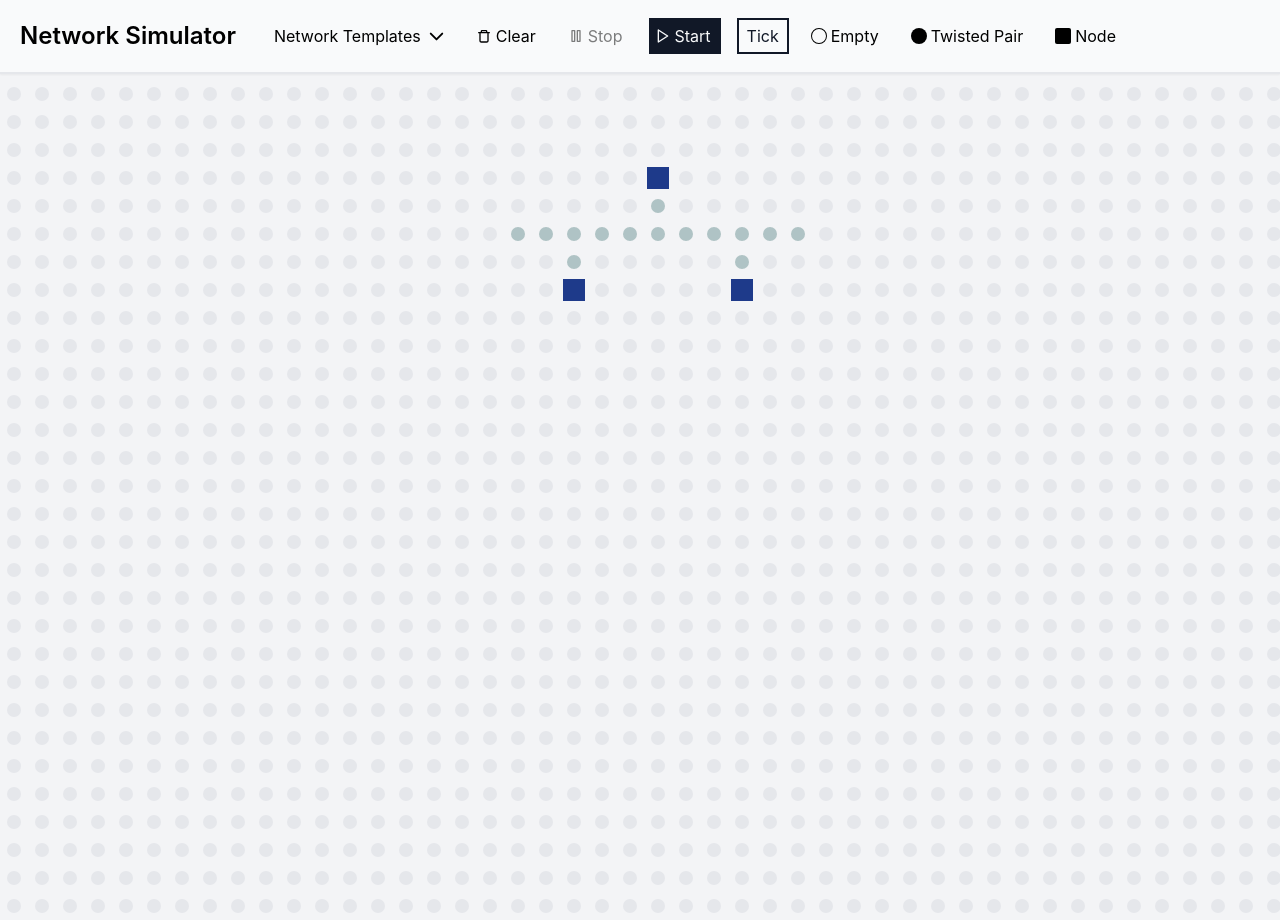
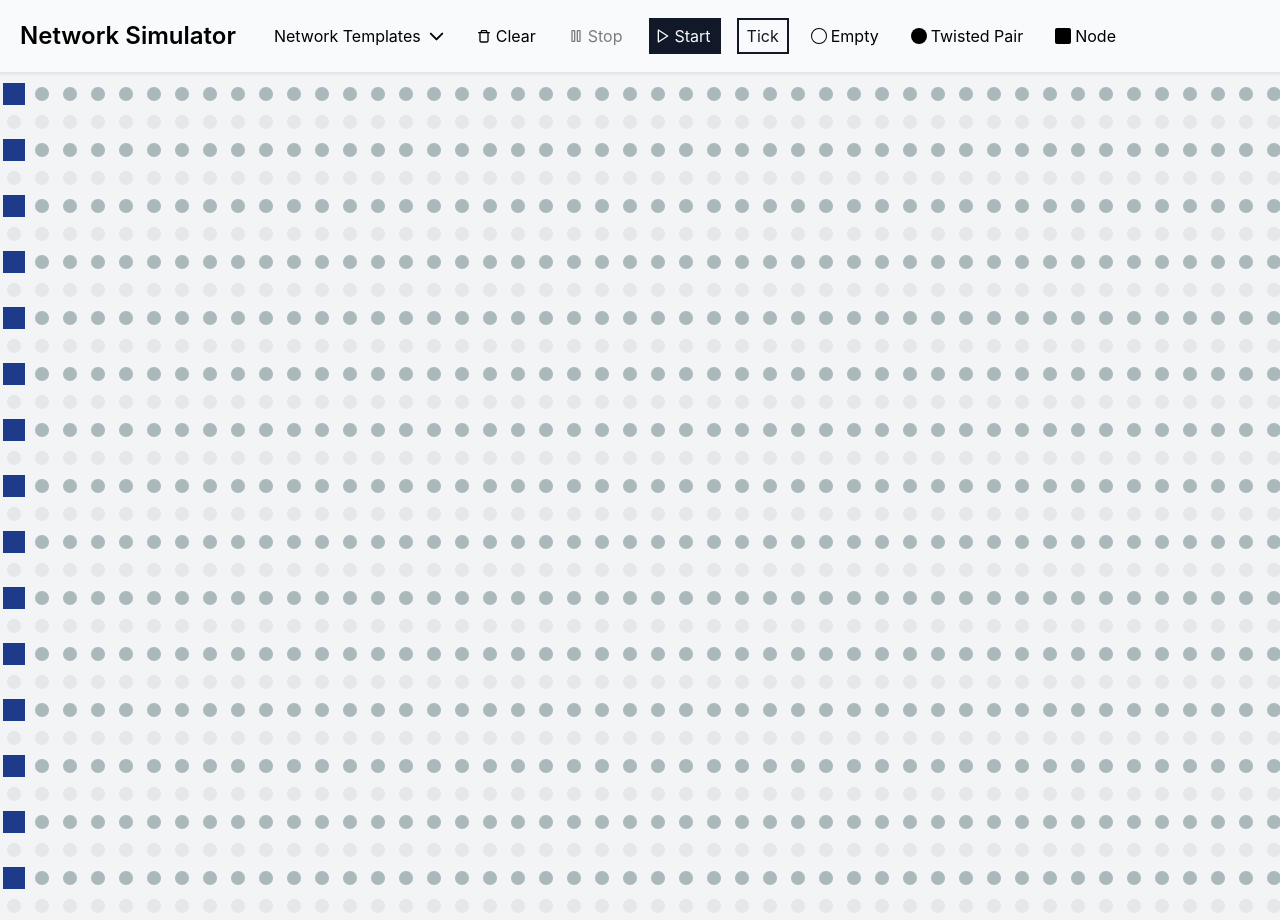
Before and after one commit to brunomariz/network-sim-oo, a Next.js app: page / in a window 1280 px wide. Shown: the top 920 px of the page. Built offline with nearby package versions, Linux system fonts and the light colour scheme.

Commit message:
feat: initial broken implementation of redux for network state

```diff
--- a/components/GridElement/gridElement.module.css
+++ b/components/GridElement/gridElement.module.css
@@ -19,7 +19,7 @@
 }
 
 .tpElement {
-  background: #155254;
+  background: #053234;
   @apply linkElement opacity-30;
 }
 .justTransmittedLink {
--- a/components/NetworkGrid/NetworkGrid.tsx
+++ b/components/NetworkGrid/NetworkGrid.tsx
@@ -1,37 +1,65 @@
-import React, { ReactNode, useEffect } from "react";
+import React from "react";
+import { networkFeatureCategories } from "../../@types/networkFeatureCategories";
+import { TransmissionStatus } from "../../@types/transmissionStatus";
 import Empty from "../../classes/Empty";
-import Link from "../../classes/Link";
-import NetworkFeature from "../../classes/NetworkFeature";
+import Node from "../../classes/Node";
+import { Signal } from "../../classes/Signal";
+import TwistedPair from "../../classes/TwistedPair";
+import { setElements } from "../../redux/features/grid/gridSlice";
+import { useAppDispatch, useAppSelector } from "../../redux/hooks";
 import GridElement from "../GridElement/GridElement";
 import sytles from "./networkGrid.module.css";
 type Props = {
-  elements: NetworkFeature[][];
-  setElements: Function;
-  elementFactory: () => NetworkFeature;
+  // elements: NetworkFeature[][];
+  // setElements: Function;
 };
 
-function NetworkGrid({ elements, setElements, elementFactory }: Props) {
+function NetworkGrid({}: // elements, setElements
+Props) {
+  const cursorElement = useAppSelector((state) => state.grid.cursorElement);
+  // const elements = useAppSelector(state=> state.grid.network.elements)
+  const network = useAppSelector((state) => state.grid.network);
+  const dispatch = useAppDispatch();
+
+  const elementFactory = () => {
+    switch (cursorElement) {
+      case networkFeatureCategories.Empty:
+        return new Empty();
+      case networkFeatureCategories.TwistedPair:
+        return new TwistedPair(
+          TransmissionStatus.notTransmitting,
+          new Signal(0, false)
+        );
+      case networkFeatureCategories.Node:
+        return new Node();
+
+      default:
+        return new Empty();
+    }
+  };
+
   const handleClickFactory = (position: Position) => () => {
-    let newElements = [...elements];
-    if (elements[position.x][position.y] instanceof Empty) {
+    let newElements = [...network.elements];
+    if (network.elements[position.x][position.y] instanceof Empty) {
       newElements[position.x][position.y] = elementFactory();
     } else {
       newElements[position.x][position.y] = new Empty();
     }
 
-    setElements(newElements);
+    // setElements(newElements);
+    dispatch(setElements(newElements));
   };
 
   return (
     <div
       className={sytles.networkGrid + " " + sytles.unselectable}
       style={{
-        gridTemplateColumns: `repeat(${elements[0].length}, auto) `,
-        width: `${1.75 * elements[0].length}rem`,
+        gridTemplateColumns: `repeat(${network.elements[0].length}, auto) `,
+        width: `${1.75 * network.elements[0].length}rem`,
       }}
     >
-      {elements.map((rowItem, row) => {
-        return elements[row].map((item, column) => {
+      {network.elements.map((rowItem, row) => {
+        return network.elements[row].map((item, column) => {
           return (
             <GridElement
               key={`${row}${column}`}
--- a/components/NetworkSimulator.tsx
+++ b/components/NetworkSimulator.tsx
@@ -1,33 +1,27 @@
 import { useEffect, useState } from "react";
-import { networkFeatureCategories } from "../@types/networkFeatureCategories";
-import { TransmissionStatus } from "../@types/transmissionStatus";
-import Empty from "../classes/Empty";
 import Network from "../classes/Network";
 import NetworkFeature from "../classes/NetworkFeature";
-import Node from "../classes/Node";
-import { Signal } from "../classes/Signal";
-import TwistedPair from "../classes/TwistedPair";
+import { setElements, tick } from "../redux/features/grid/gridSlice";
 import { selectRunning } from "../redux/features/simulation/simulationSlice";
-import { useAppSelector } from "../redux/hooks";
+import { useAppDispatch, useAppSelector } from "../redux/hooks";
 import Navbar from "./Navbar/Navbar";
 import NetworkGrid from "./NetworkGrid/NetworkGrid";
 type Props = {};
 
 function NetworkSimulator({}: Props) {
-  const networkSize = [30, 60];
+  // const networkSize = [30, 60];
 
-  const [network, setNetwork] = useState(
-    new Network(networkSize[0], networkSize[1])
-  );
-  const [activeElement, setActiveElement] = useState(
-    networkFeatureCategories.Empty
-  );
+  // const [network, setNetwork] = useState(
+  //   new Network(networkSize[0], networkSize[1])
+  // );
   const running = useAppSelector(selectRunning);
+  const dispatch = useAppDispatch();
 
   useEffect(() => {
     const newIntervalId = setInterval(() => {
       if (running) {
-        setElements(network.tick().elements);
+        // setElements(network.tick().elements);
+        dispatch(tick());
       }
     }, 250);
 
@@ -37,48 +31,29 @@ function NetworkSimulator({}: Props) {
     }
   }, [running]);
 
-  const setElements = (elements: NetworkFeature[][]) => {
-    let alteredNetwork = new Network(
-      network.sizeX,
-      network.sizeY,
-      network.elements
-    );
-    alteredNetwork.elements = elements;
-    setNetwork(alteredNetwork);
-  };
-
-  const elementFactory = () => {
-    switch (activeElement) {
-      case networkFeatureCategories.Empty:
-        return new Empty();
-      case networkFeatureCategories.TwistedPair:
-        return new TwistedPair(
-          TransmissionStatus.notTransmitting,
-          new Signal(0, false)
-        );
-      case networkFeatureCategories.Node:
-        return new Node();
-
-      default:
-        return new Empty();
-    }
-  };
+  // const setElements = (elements: NetworkFeature[][]) => {
+  // let alteredNetwork = new Network(
+  //   network.sizeX,
+  //   network.sizeY,
+  //   network.elements
+  // );
+  // alteredNetwork.elements = elements;
+  // setNetwork(alteredNetwork);
+  // };
 
   return (
     <div>
       <Navbar
-        setNetwork={setNetwork}
-        setElements={setElements}
-        setActiveElement={setActiveElement}
-        network={network}
-        networkSize={networkSize}
+      // setNetwork={setNetwork}
+      // setElements={(elements: NetworkFeature[][]) => dispatch(setElements(elements))}
+      // network={network}
+      // networkSize={networkSize}
       ></Navbar>
 
       <div className="overflow-scoll pt-20 h-full min-h-screen flex justify-center items-center min-w-max bg-gray-100">
         <NetworkGrid
-          elements={network.elements}
-          setElements={setElements}
-          elementFactory={elementFactory}
+        // elements={network.elements}
+        // setElements={setElements}
         ></NetworkGrid>
       </div>
     </div>
--- /dev/null
+++ b/redux/features/grid/gridSlice.ts
@@ -0,0 +1,67 @@
+import { createSlice, PayloadAction } from "@reduxjs/toolkit";
+import { networkFeatureCategories } from "../../../@types/networkFeatureCategories";
+import Network from "../../../classes/Network";
+import NetworkFeature from "../../../classes/NetworkFeature";
+import type { RootState } from "../../store";
+
+// Define a type for the slice state
+interface GridState {
+  network: Network;
+  cursorElement: networkFeatureCategories;
+}
+
+// Define the initial state using that type
+const initialWidth = 60;
+const initialHeight = 30;
+const initialState: GridState = {
+  network: new Network(initialHeight, initialWidth, undefined, "stripes"),
+  cursorElement: networkFeatureCategories.TwistedPair,
+};
+
+export const gridSlice = createSlice({
+  name: "grid",
+  // `createSlice` will infer the state type from the `initialState` argument
+  initialState,
+  reducers: {
+    setElements: (state, action: PayloadAction<NetworkFeature[][]>) => {
+      state.network.elements = action.payload;
+    },
+    clearElements: (state) => {
+      state.network = new Network(
+        state.network.sizeX,
+        state.network.sizeY,
+        undefined,
+        "empty"
+      );
+    },
+    setCursorElement: (
+      state,
+      action: PayloadAction<networkFeatureCategories>
+    ) => {
+      state.cursorElement = action.payload;
+    },
+    tick: (state) => {
+      state.network = state.network.tick();
+    },
+    resetNetwork: (state, action: PayloadAction<NetworkTemplate>) => {
+      new Network(
+        state.network.sizeX,
+        state.network.sizeY,
+        undefined,
+        action.payload
+      );
+    },
+    // // Use the PayloadAction type to declare the contents of `action.payload`
+    // incrementByAmount: (state, action: PayloadAction<number>) => {
+    //   state.value += action.payload;
+    // },
+  },
+});
+
+export const { setElements, clearElements, setCursorElement, tick } =
+  gridSlice.actions;
+
+// Other code such as selectors can use the imported `RootState` type
+export const selectNetwork = (state: RootState) => state.grid.network;
+
+export default gridSlice.reducer;
--- a/redux/features/simulation/simulationSlice.ts
+++ b/redux/features/simulation/simulationSlice.ts
@@ -1,4 +1,4 @@
-import { createSlice, PayloadAction } from "@reduxjs/toolkit";
+import { createSlice } from "@reduxjs/toolkit";
 import type { RootState } from "../../store";
 
 // Define a type for the slice state
@@ -22,6 +22,7 @@ export const simulationSlice = createSlice({
     stop: (state) => {
       state.running = false;
     },
+
     // // Use the PayloadAction type to declare the contents of `action.payload`
     // incrementByAmount: (state, action: PayloadAction<number>) => {
     //   state.value += action.payload;
--- a/redux/store.ts
+++ b/redux/store.ts
@@ -1,9 +1,11 @@
 import { configureStore } from "@reduxjs/toolkit";
 import simulationReducer from "./features/simulation/simulationSlice";
+import gridReducer from "./features/grid/gridSlice";
 
 const store = configureStore({
   reducer: {
     simulation: simulationReducer,
+    grid: gridReducer,
   },
 });
 
```
Also changed, not shown: components/Navbar/Navbar.tsx (+38 -22 lines), package.json (+7 -1 lines), 2 other files (tests, documents, lock files or other folders).
